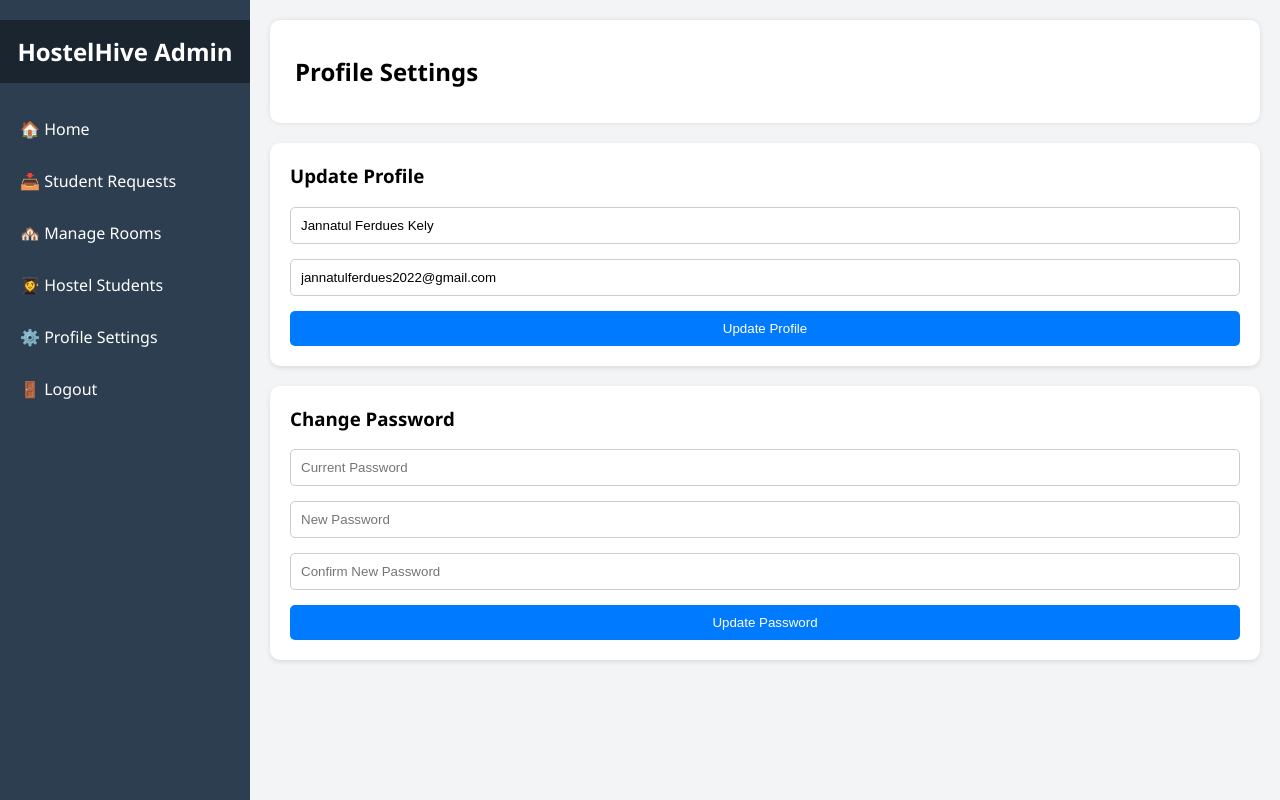
After one commit to KeLy22/HostelHive, a PHP site: page /profile.php in a window 1280 px wide. The commit adds this page. Run offline with PHP 8.4, Linux system fonts and the light colour scheme; the visitor is signed in with stand-in values (Sample User, id 1); data comes from the database, SQL or seed files in the repository.

Commit message:
backlog 2

```diff
--- a/config.php
+++ b/config.php
@@ -1,10 +1,8 @@
 <?php
-session_start();
-
 $host = 'localhost';
 $db   = 'hostelhive';
 $user = 'root';
-$pass = ''; // your XAMPP MySQL password
+$pass = ''; // default XAMPP password is empty
 $charset = 'utf8mb4';
 
 $dsn = "mysql:host=$host;dbname=$db;charset=$charset";
@@ -17,7 +15,7 @@ $options = [
 try {
     $pdo = new PDO($dsn, $user, $pass, $options);
 } catch (PDOException $e) {
-    echo 'DB connection failed: ' . htmlspecialchars($e->getMessage());
+    echo 'Database connection failed: ' . htmlspecialchars($e->getMessage());
     exit;
 }
 ?>
--- a/index.php
+++ b/index.php
@@ -1,4 +1,5 @@
 <?php
+session_start();
 require 'config.php';
 
 $error = '';
@@ -31,7 +32,7 @@ if($_SERVER['REQUEST_METHOD'] === 'POST'){
 
         if($admin && password_verify($password, $admin['password'])){
             $_SESSION['admin_id'] = $admin['id'];
-            header("Location: admin/index.php");
+            header("Location: admin_dashboard.php");
             exit;
         } else {
             $error = "Invalid credentials.";
--- a/logout.php
+++ b/logout.php
@@ -1,11 +1,6 @@
 <?php
 session_start();
-
-// Destroy all session data
-session_unset();
 session_destroy();
-
-// Redirect to login page
 header("Location: index.php");
 exit;
 ?>
--- /dev/null
+++ b/profile.php
@@ -0,0 +1,198 @@
+<?php
+session_start();
+require 'config.php';
+
+// Check if admin logged in
+if (!isset($_SESSION['admin_id'])) {
+    header("Location: index.php");
+    exit;
+}
+
+// Fetch admin details
+$stmt = $pdo->prepare("SELECT * FROM admins WHERE id = ?");
+$stmt->execute([$_SESSION['admin_id']]);
+$admin = $stmt->fetch();
+
+// Handle profile update
+$profile_msg = '';
+if (isset($_POST['update_profile'])) {
+    $name = $_POST['name'];
+    $email = $_POST['email'];
+
+    $stmt = $pdo->prepare("UPDATE admins SET name = ?, email = ? WHERE id = ?");
+    if ($stmt->execute([$name, $email, $_SESSION['admin_id']])) {
+        $profile_msg = "Profile updated successfully!";
+        $admin['name'] = $name;
+        $admin['email'] = $email;
+    } else {
+        $profile_msg = "Failed to update profile.";
+    }
+}
+
+// Handle password update
+$pass_msg = '';
+if (isset($_POST['update_password'])) {
+    $current_pass = $_POST['current_password'];
+    $new_pass = $_POST['new_password'];
+    $confirm_pass = $_POST['confirm_password'];
+
+    if (password_verify($current_pass, $admin['password'])) {
+        if ($new_pass === $confirm_pass) {
+            $hashed = password_hash($new_pass, PASSWORD_DEFAULT);
+            $stmt = $pdo->prepare("UPDATE admins SET password = ? WHERE id = ?");
+            if ($stmt->execute([$hashed, $_SESSION['admin_id']])) {
+                $pass_msg = "Password updated successfully!";
+            } else {
+                $pass_msg = "Failed to update password.";
+            }
+        } else {
+            $pass_msg = "New passwords do not match.";
+        }
+    } else {
+        $pass_msg = "Current password is incorrect.";
+    }
+}
+?>
+
+<!DOCTYPE html>
+<html lang="en">
+<head>
+<meta charset="UTF-8">
+<title>Profile Settings - HostelHive</title>
+<style>
+body {
+    margin: 0;
+    font-family: 'Segoe UI', Tahoma, Geneva, Verdana, sans-serif;
+    background-color: #f3f4f6;
+    display: flex;
+}
+
+/* Sidebar */
+.sidebar {
+    width: 250px;
+    background-color: #2c3e50;
+    color: white;
+    height: 100vh;
+    position: fixed;
+    display: flex;
+    flex-direction: column;
+}
+.sidebar h2 {
+    text-align: center;
+    background-color: #1a252f;
+    padding: 15px 0;
+}
+.sidebar a {
+    color: white;
+    text-decoration: none;
+    padding: 15px 20px;
+    display: block;
+}
+.sidebar a:hover {
+    background-color: #34495e;
+}
+
+/* Main Content */
+.main-content {
+    margin-left: 250px;
+    padding: 20px;
+    flex-grow: 1;
+}
+.header {
+    display: flex;
+    justify-content: space-between;
+    align-items: center;
+    background-color: #fff;
+    padding: 15px 25px;
+    border-radius: 10px;
+    box-shadow: 0 0 5px rgba(0,0,0,0.1);
+    margin-bottom: 20px;
+}
+.section {
+    background-color: white;
+    padding: 20px;
+    border-radius: 10px;
+    box-shadow: 0 2px 5px rgba(0,0,0,0.1);
+    margin-bottom: 20px;
+}
+.section h3 {
+    margin-top: 0;
+}
+.section form {
+    display: flex;
+    flex-direction: column;
+}
+.section form input {
+    padding: 10px;
+    margin-bottom: 15px;
+    border-radius: 5px;
+    border: 1px solid #ccc;
+}
+.section form button {
+    padding: 10px;
+    border: none;
+    background-color: #007bff;
+    color: white;
+    border-radius: 5px;
+    cursor: pointer;
+}
+.section form button:hover {
+    background-color: #0056b3;
+}
+.msg {
+    padding: 10px;
+    border-radius: 5px;
+    margin-bottom: 10px;
+    color: white;
+}
+.success { background-color: #28a745; }
+.error { background-color: #dc3545; }
+</style>
+</head>
+<body>
+<div class="sidebar">
+    <h2>HostelHive Admin</h2>
+    <a href="admin_dashboard.php">🏠 Home</a>
+    <a href="student_requests.php">📥 Student Requests</a>
+    <a href="manage_rooms.php">🏘️ Manage Rooms</a>
+    <a href="student_list.php">👩‍🎓 Hostel Students</a>
+    <a href="profile.php">⚙️ Profile Settings</a>
+    <a href="logout.php">🚪 Logout</a>
+</div>
+
+<div class="main-content">
+    <div class="header">
+        <h2>Profile Settings</h2>
+    </div>
+
+    <div class="section">
+        <h3>Update Profile</h3>
+        <?php if ($profile_msg): ?>
+            <div class="msg <?php echo strpos($profile_msg, 'success') !== false ? 'success' : 'error'; ?>">
+                <?php echo $profile_msg; ?>
+            </div>
+        <?php endif; ?>
+        <form method="post">
+            <input type="text" name="name" placeholder="Full Name" value="<?php echo htmlspecialchars($admin['name']); ?>" required>
+            <input type="email" name="email" placeholder="Email Address" value="<?php echo htmlspecialchars($admin['email']); ?>" required>
+            <button type="submit" name="update_profile">Update Profile</button>
+        </form>
+    </div>
+
+    <div class="section">
+        <h3>Change Password</h3>
+        <?php if ($pass_msg): ?>
+            <div class="msg <?php echo strpos($pass_msg, 'success') !== false ? 'success' : 'error'; ?>">
+                <?php echo $pass_msg; ?>
+            </div>
+        <?php endif; ?>
+        <form method="post">
+            <input type="password" name="current_password" placeholder="Current Password" required>
+            <input type="password" name="new_password" placeholder="New Password" required>
+            <input type="password" name="confirm_password" placeholder="Confirm New Password" required>
+            <button type="submit" name="update_password">Update Password</button>
+        </form>
+    </div>
+</div>
+</body>
+</html>
```
Also changed, not shown: admin_dashboard.php (added, +132 -0 lines), student_requests.php (added, +105 -0 lines).
